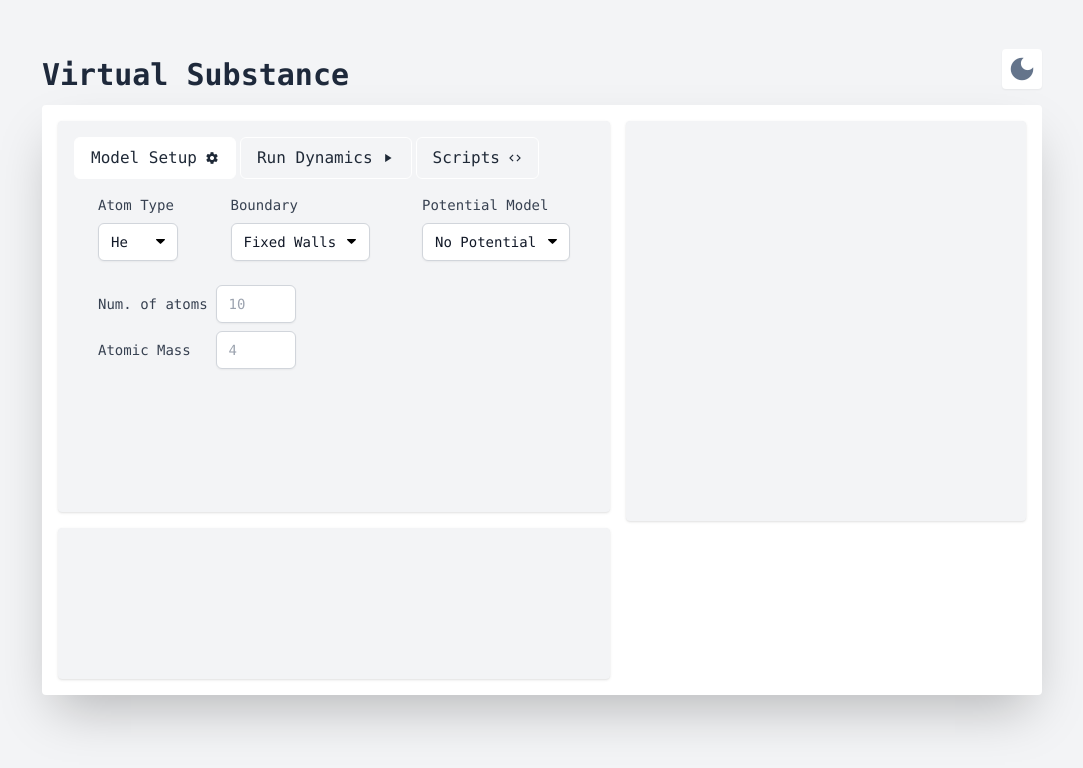
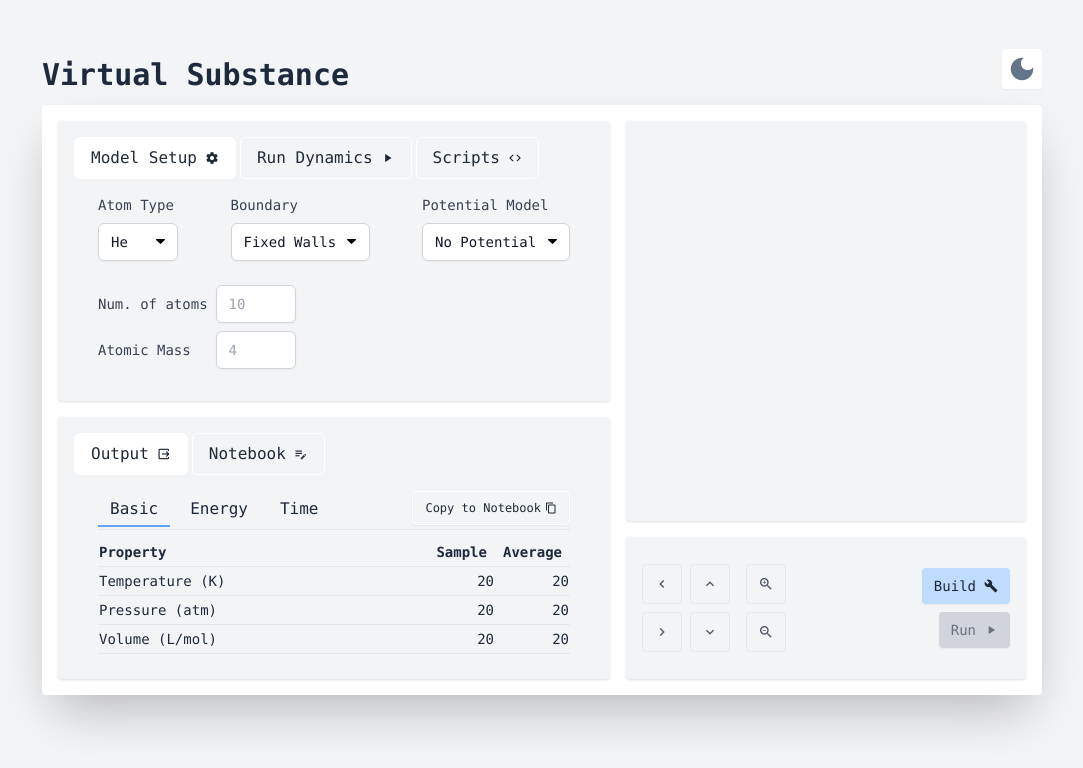
Before and after one commit to Bauer03/VisualMockup, a website built with Vite: page index.html in a window 1280 px wide. Shown: the whole page, without its empty margins (98-1181 px from the left). Built offline with nearby package versions, Linux system fonts and the light colour scheme.

Commit message:
Fix async behavior

```diff
--- a/src/main.ts
+++ b/src/main.ts
@@ -1,5 +1,5 @@
 import { TabSystem } from './tabs/tabSystem';
-import { topMenuTabs, bottomMenuTabs } from './tabs/tabConfigurations';
+import { topMenuTabs, getBottomMenuTabs } from './tabs/tabConfigurations';
 import { setupThemeToggle } from './theme/themeToggle';
 import { buildSubstanceSection } from './content/buildSubstance';
 import { SimulationManager } from './simulation/simulationManager';
@@ -9,19 +9,19 @@ import { createLeftSideBody } from './content/menuLeft';
 import { createRightSideBody } from './content/menuRight';
 
 // generating the user interface
-function initializeUI() {
+async function initializeUI() {
     const container = document.getElementById('container');
     if (!container) {
         console.error('Container element not found');
         return;
     }
     container.appendChild(createThemeButton());
-
     container.appendChild(createLeftSideBody());
     container.appendChild(createRightSideBody());
 
     const topMenu = new TabSystem('top-menu-container', topMenuTabs);
-    const bottomMenu = new TabSystem('bottom-menu-container', bottomMenuTabs);
+    const bottomTabs = await getBottomMenuTabs();
+    const bottomMenu = new TabSystem('bottom-menu-container', bottomTabs);
 
     const rightside = document.getElementById('right-side-container');
     if (rightside) {
@@ -30,6 +30,14 @@ function initializeUI() {
 
     setupThemeToggle('theme-toggle');
 }
+
+// Make initialize async
+async function initialize() {
+    await initializeUI();
+    initializeSimulation();
+}
+
+initialize();
 
 // simulation
 function initializeSimulation() {
@@ -42,10 +50,3 @@ function initializeSimulation() {
     const simulation = new SimulationManager(canvas);
     setupUI(simulation);
 }
-
-function initialize() {
-    initializeUI();
-    initializeSimulation();
-}
-
-initialize();
--- a/src/tabs/tabConfigurations.ts
+++ b/src/tabs/tabConfigurations.ts
@@ -26,12 +26,13 @@ export const topMenuTabs: Tab[] = [
     },
 ];
 
-// Initialize with empty content, then update asynchronously
-export let bottomMenuTabs: Tab[] = [];
+export const getBottomMenuTabs = async (): Promise<Tab[]> => {
+    const [outputContent, notebookContent] = await Promise.all([
+        createOutputContent(),
+        createNotebookContent()
+    ]);
 
-// Initialize the tabs
-Promise.all([createOutputContent(), createNotebookContent()]).then(([outputContent, notebookContent]) => {
-    bottomMenuTabs = [
+    return [
         {
             id: 'output',
             label: 'Output',
@@ -45,4 +46,4 @@ Promise.all([createOutputContent(), createNotebookContent()]).then(([outputConte
             materialIcon: "edit_note"
         }
     ];
-});
+};
```
Also changed, not shown: twout/styles.css.
